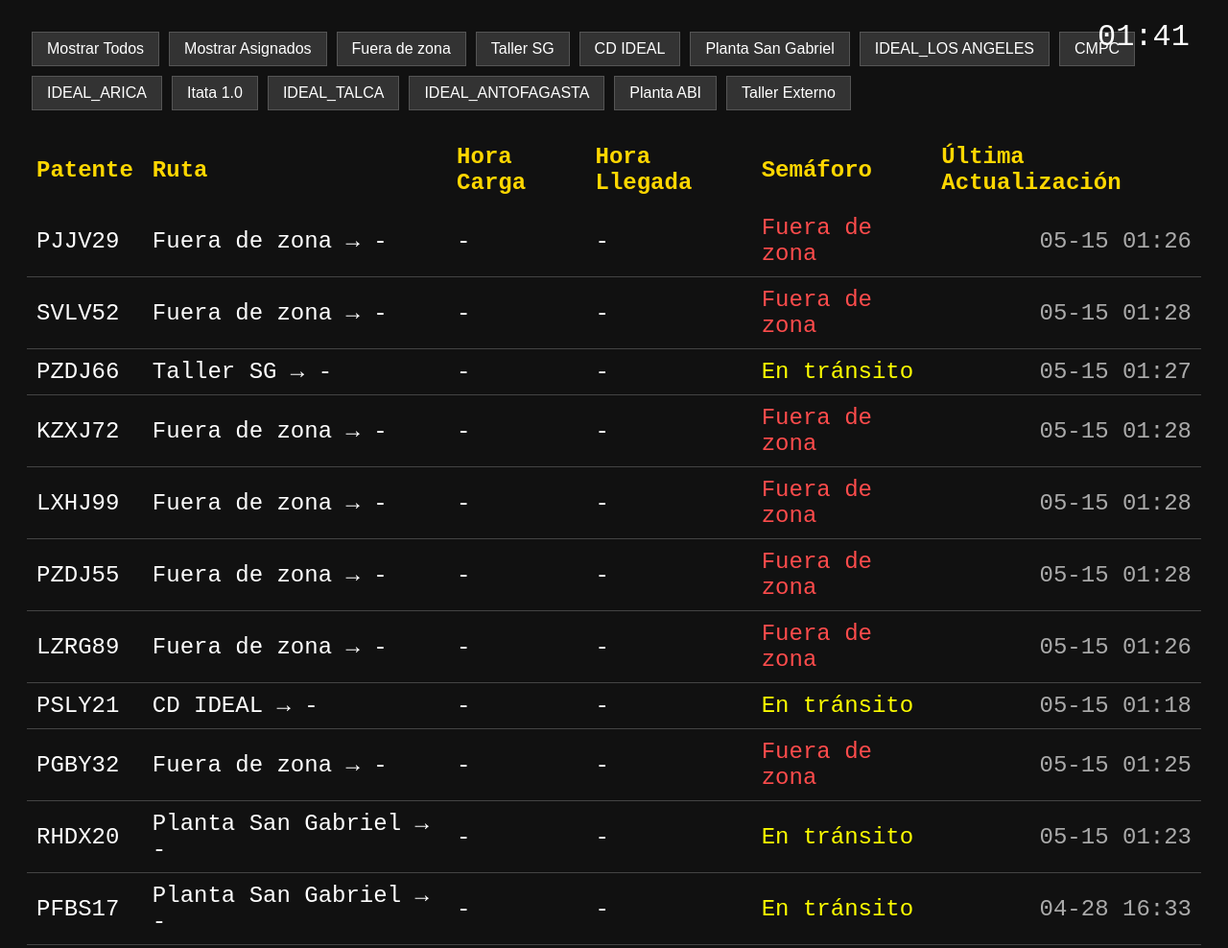
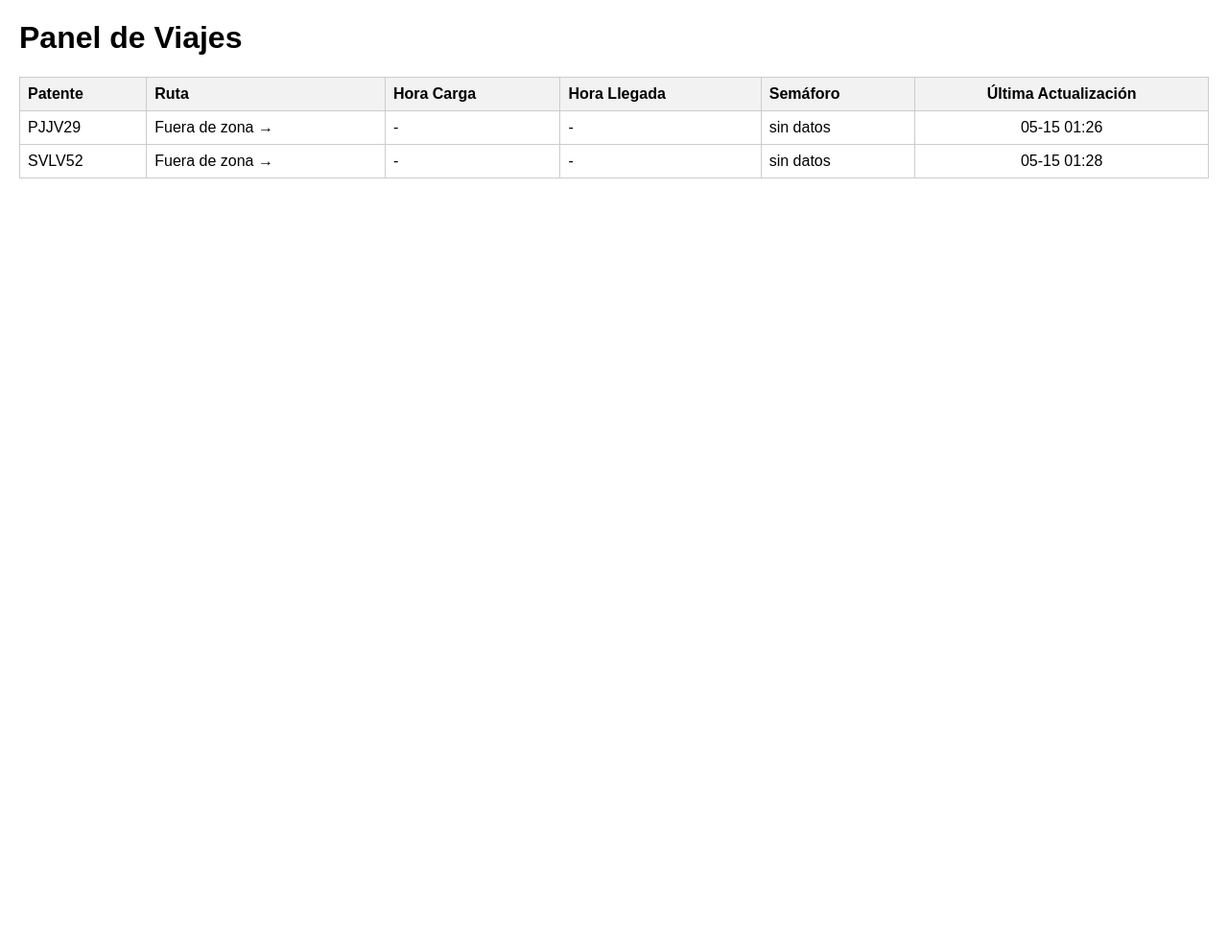
Before and after one commit to ErhickDiaz/Semaforo, a plain HTML site: page index.html in a window 1280 px wide. Shown: the top 988 px of the page at 96% size. After the commit the page ends 800 px from the top, so only its background shows below. Drawn offline with Linux system fonts and the light colour scheme; no server answers.

```diff
--- a/index.html
+++ b/index.html
@@ -2,64 +2,50 @@
 <html lang="es">
 <head>
   <meta charset="UTF-8" />
-  <title>Panel Torre de Transportes</title>
+  <meta http-equiv="X-UA-Compatible" content="IE=edge" />
+  <meta name="viewport" content="width=device-width, initial-scale=1.0" />
+  <title>Panel de Viajes</title>
   <style>
     body {
-      background-color: #111;
-      color: white;
-      font-family: 'Courier New', monospace;
-      padding: 20px;
+      font-family: Arial, sans-serif;
+      margin: 20px;
     }
-    table {
+    #panel {
       width: 100%;
       border-collapse: collapse;
-      font-size: 1.5rem;
+      margin-top: 10px;
     }
-    th {
-      color: #FFD700;
+    #panel th, #panel td {
+      border: 1px solid #ccc;
+      padding: 8px;
+      /* Por defecto alineamos a la izquierda */
       text-align: left;
-      padding: 10px;
     }
-    td {
-      padding: 10px;
-      border-bottom: 1px solid #444;
+    /* Centrar solo la columna Última Actualización (última columna) */
+    #panel th:last-child,
+    #panel td:last-child {
+      text-align: center;
     }
-    .verde { color: #00ff00; }
-    .amarillo { color: #ffff00; }
-    .rojo { color: #ff4c4c; }
-    #reloj {
-      font-size: 2rem;
-      position: absolute;
-      top: 20px;
-      right: 40px;
+    #panel th {
+      background-color: #f2f2f2;
     }
-    #filtros {
-      margin-bottom: 20px;
+    /* Para el semáforo si quieres colores */
+    .semaforo-verde {
+      color: green;
+      font-weight: bold;
     }
-    .boton-filtro {
-      background-color: #333;
-      border: 1px solid #555;
-      color: white;
-      padding: 8px 15px;
-      margin: 5px;
-      cursor: pointer;
-      font-size: 1rem;
+    .semaforo-rojo {
+      color: red;
+      font-weight: bold;
     }
-    .boton-filtro:hover {
-      background-color: #555;
-    }
-    .fecha-actualizacion {
-      text-align: right;
-      font-family: monospace;
-      color: #aaa;
+    .semaforo-amarillo {
+      color: orange;
+      font-weight: bold;
     }
   </style>
 </head>
 <body>
-  <div id="reloj"></div>
-
-  <div id="filtros"></div>
-
+  <h1>Panel de Viajes</h1>
   <table id="panel">
     <thead>
       <tr>
@@ -71,126 +57,56 @@
         <th>Última Actualización</th>
       </tr>
     </thead>
-    <tbody></tbody>
+    <tbody id="table-body">
+      <!-- Filas serán cargadas con JavaScript -->
+    </tbody>
   </table>
 
   <script>
-    function actualizarReloj() {
-      const ahora = new Date();
-      const hora = ahora.getHours().toString().padStart(2, '0');
-      const minutos = ahora.getMinutes().toString().padStart(2, '0');
-      document.getElementById('reloj').textContent = `${hora}:${minutos}`;
-    }
+    // Supongamos que tienes un archivo viajes.json con datos similares:
+    // Aquí pondremos un ejemplo con datos estáticos, reemplaza con fetch si lo tienes en servidor
 
-    setInterval(actualizarReloj, 1000);
-    actualizarReloj();
+    const datosViajes = [
+      {
+        patente: "PJJV29",
+        ruta: "Fuera de zona →",
+        horaCarga: "-",
+        horaLlegada: "-",
+        semaforo: "sin datos",
+        ultimaActualizacion: "05-15 01:26"
+      },
+      {
+        patente: "SVLV52",
+        ruta: "Fuera de zona →",
+        horaCarga: "-",
+        horaLlegada: "-",
+        semaforo: "sin datos",
+        ultimaActualizacion: "05-15 01:28"
+      }
+      // ... agrega más objetos según tus datos reales
+    ];
 
-    function obtenerColor(estado) {
-      estado = estado.toLowerCase();
+    function cargarTabla() {
+      const tbody = document.getElementById('table-body');
+      tbody.innerHTML = ''; // Limpiar tabla antes
 
-      if (estado.includes("fuera de zona")) return "rojo";
-      if (estado.includes("taller") || estado.includes("en tránsito")) return "amarillo";
-      if (estado.includes("cd") || estado.includes("planta") || estado.includes("ideal")) return "verde";
-      if (estado === "sin iniciar") return "amarillo";
-      if (estado === "sin datos") return "rojo";
+      datosViajes.forEach((viaje) => {
+        const tr = document.createElement('tr');
 
-      return "blanco";
-    }
+        tr.innerHTML = `
+          <td>${viaje.patente}</td>
+          <td>${viaje.ruta}</td>
+          <td>${viaje.horaCarga}</td>
+          <td>${viaje.horaLlegada}</td>
+          <td>${viaje.semaforo}</td>
+          <td>${viaje.ultimaActualizacion}</td>
+        `;
 
-    let datosOriginales = [];
-    let rutas = [];
-
-    function calcularEstadoSemaforo(ruta) {
-      const ahora = new Date();
-      const horaCarga = new Date(ruta.hora_carga);
-      const horaLlegada = new Date(ruta.hora_llegada);
-      const margen = 30 * 60 * 1000; // 30 minutos en ms
-
-      if (ahora < horaCarga) return "sin iniciar";
-      if (ahora >= horaCarga && ahora <= horaLlegada) return "verde";
-      if (ahora > horaLlegada && ahora <= new Date(horaLlegada.getTime() + margen)) return "amarillo";
-      return "rojo";
-    }
-
-    function mostrarFilas(datos) {
-      const tbody = document.querySelector('#panel tbody');
-      tbody.innerHTML = '';
-      datos.forEach(cols => {
-        const patente = cols[0];
-        const ruta = rutas.find(r => r.patente === patente);
-        const estadoSemaforo = ruta ? calcularEstadoSemaforo(ruta) : (cols[4] || "sin datos");
-
-        const tr = `
-          <tr>
-            <td>${patente}</td>
-            <td>${cols[1]} → ${ruta ? ruta.destino : '-'}</td>
-            <td>${ruta ? ruta.hora_carga : '-'}</td>
-            <td>${ruta ? ruta.hora_llegada : '-'}</td>
-            <td class="${obtenerColor(estadoSemaforo)}">${estadoSemaforo}</td>
-            <td class="fecha-actualizacion">${cols[5] || '-'}</td>
-          </tr>`;
-        tbody.innerHTML += tr;
+        tbody.appendChild(tr);
       });
     }
 
-    function crearBotonesFiltro(rutasUnicas) {
-      const contenedor = document.getElementById('filtros');
-      contenedor.innerHTML = '';
-
-      const botonTodos = document.createElement('button');
-      botonTodos.textContent = 'Mostrar Todos';
-      botonTodos.className = 'boton-filtro';
-      botonTodos.onclick = () => mostrarFilas(datosOriginales);
-      contenedor.appendChild(botonTodos);
-
-      const botonAsignados = document.createElement('button');
-      botonAsignados.textContent = 'Mostrar Asignados';
-      botonAsignados.className = 'boton-filtro';
-      botonAsignados.onclick = () => {
-        const filtrado = datosOriginales.filter(cols => cols[0] && rutas.some(r => r.patente === cols[0]));
-        mostrarFilas(filtrado);
-      };
-      contenedor.appendChild(botonAsignados);
-
-      rutasUnicas.forEach(ruta => {
-        const boton = document.createElement('button');
-        boton.textContent = ruta;
-        boton.className = 'boton-filtro';
-        boton.onclick = () => {
-          const filtrado = datosOriginales.filter(cols => cols[1] === ruta);
-          mostrarFilas(filtrado);
-        };
-        contenedor.appendChild(boton);
-      });
-    }
-
-    async function cargarDatos() {
-      const responseViajes = await fetch('viajes.csv');
-      const dataViajes = await responseViajes.text();
-      const filasViajes = dataViajes.trim().split('\n').slice(1);
-      datosOriginales = filasViajes.map(fila => fila.split(','));
-
-      const responseRutas = await fetch('ruta.csv');
-      const dataRutas = await responseRutas.text();
-      const filasRutas = dataRutas.trim().split('\n').slice(1);
-      rutas = filasRutas.map(fila => {
-        const cols = fila.split(',');
-        return {
-          patente: cols[0],
-          hora_carga: cols[1],
-          origen: cols[2],
-          hora_llegada: cols[3],
-          destino: cols[4]
-        };
-      });
-
-      const rutasUnicas = [...new Set(datosOriginales.map(cols => cols[1]))];
-      crearBotonesFiltro(rutasUnicas);
-      mostrarFilas(datosOriginales);
-    }
-
-    cargarDatos();
-    setInterval(cargarDatos, 600000); // cada 10 minutos
+    window.onload = cargarTabla;
   </script>
 </body>
 </html>
```
